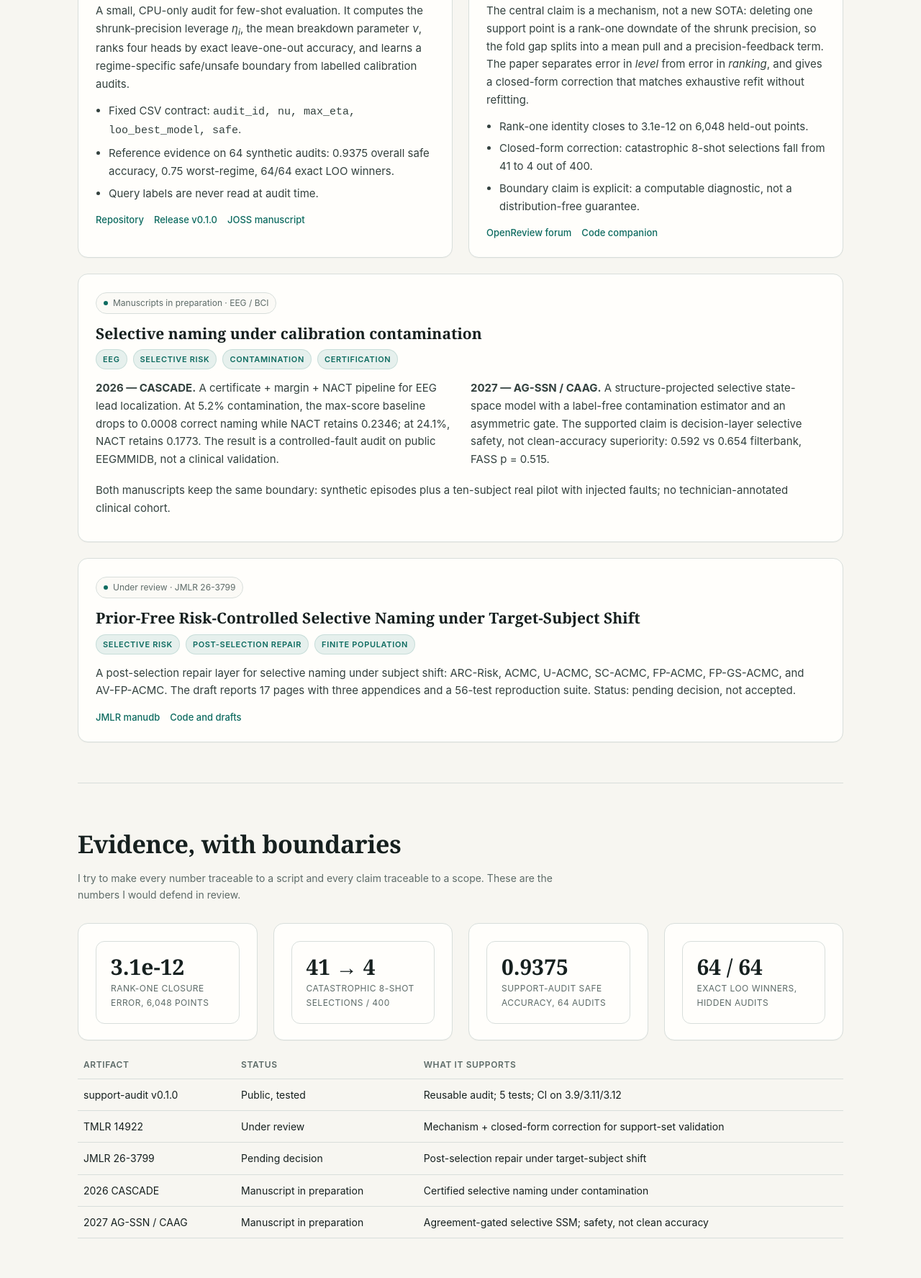
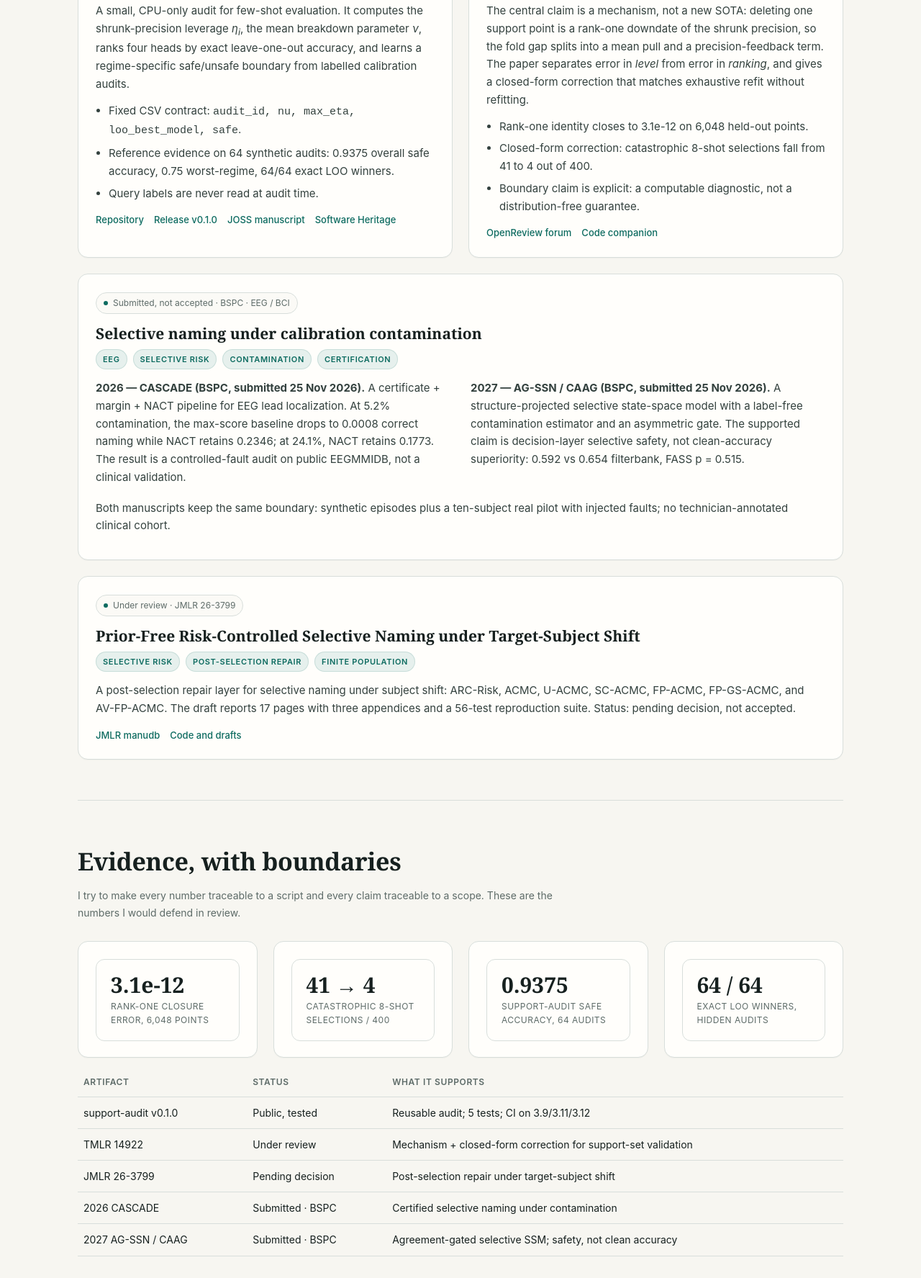
Before and after one commit to lindicaphxag-tech/lindicaphxag-tech.github.io, a plain HTML site: page index.html in a window 1280 px wide. Shown: the part 845-2620 px from the top of the page at 72% size. Drawn offline with Linux system fonts and the light colour scheme; a web font is replaced by a local one.

Commit message:
Update status, ORCID and SWHID

```diff
--- a/index.html
+++ b/index.html
@@ -125,6 +125,7 @@ footer a{border:0}
     <span><strong>Field</strong> Reliable ML · BCI · Evaluation audits</span>
     <span><strong>Email</strong> <a href="mailto:24061721@hdu.edu.cn">24061721@hdu.edu.cn</a></span>
     <span><strong>GitHub</strong> <a href="https://github.com/lindicaphxag-tech">lindicaphxag-tech</a></span>
+    <span><strong>ORCID</strong> <a href="https://orcid.org/0009-0007-3533-1941">0009-0007-3533-1941</a></span>
   </div>
   <nav class="top">
     <a href="#work">Selected work</a>
@@ -154,6 +155,7 @@ footer a{border:0}
         <a href="https://github.com/lindicaphxag-tech/support-audit">Repository</a>
         <a href="https://github.com/lindicaphxag-tech/support-audit/releases/tag/v0.1.0">Release v0.1.0</a>
         <a href="https://github.com/lindicaphxag-tech/support-audit/blob/main/paper.md">JOSS manuscript</a>
+        <a href="https://archive.softwareheritage.org/browse/origin/directory/?origin_url=https://github.com/lindicaphxag-tech/support-audit">Software Heritage</a>
       </div>
     </article>
 
@@ -174,15 +176,15 @@ footer a{border:0}
     </article>
 
     <article class="card full">
-      <div class="status"><span class="dot"></span> Manuscripts in preparation · EEG / BCI</div>
+      <div class="status"><span class="dot"></span> Submitted, not accepted · BSPC · EEG / BCI</div>
       <h3>Selective naming under calibration contamination</h3>
       <div class="tags"><span class="tag">EEG</span><span class="tag">Selective risk</span><span class="tag">Contamination</span><span class="tag">Certification</span></div>
       <div class="two-col">
         <div>
-          <p><strong>2026 — CASCADE.</strong> A certificate + margin + NACT pipeline for EEG lead localization. At 5.2% contamination, the max-score baseline drops to 0.0008 correct naming while NACT retains 0.2346; at 24.1%, NACT retains 0.1773. The result is a controlled-fault audit on public EEGMMIDB, not a clinical validation.</p>
+          <p><strong>2026 — CASCADE (BSPC, submitted 25 Nov 2026).</strong> A certificate + margin + NACT pipeline for EEG lead localization. At 5.2% contamination, the max-score baseline drops to 0.0008 correct naming while NACT retains 0.2346; at 24.1%, NACT retains 0.1773. The result is a controlled-fault audit on public EEGMMIDB, not a clinical validation.</p>
         </div>
         <div>
-          <p><strong>2027 — AG-SSN / CAAG.</strong> A structure-projected selective state-space model with a label-free contamination estimator and an asymmetric gate. The supported claim is decision-layer selective safety, not clean-accuracy superiority: 0.592 vs 0.654 filterbank, FASS p = 0.515.</p>
+          <p><strong>2027 — AG-SSN / CAAG (BSPC, submitted 25 Nov 2026).</strong> A structure-projected selective state-space model with a label-free contamination estimator and an asymmetric gate. The supported claim is decision-layer selective safety, not clean-accuracy superiority: 0.592 vs 0.654 filterbank, FASS p = 0.515.</p>
         </div>
       </div>
       <p style="margin-top:6px">Both manuscripts keep the same boundary: synthetic episodes plus a ten-subject real pilot with injected faults; no technician-annotated clinical cohort.</p>
@@ -217,8 +219,8 @@ footer a{border:0}
       <tr><td>support-audit v0.1.0</td><td>Public, tested</td><td>Reusable audit; 5 tests; CI on 3.9/3.11/3.12</td></tr>
       <tr><td>TMLR 14922</td><td>Under review</td><td>Mechanism + closed-form correction for support-set validation</td></tr>
       <tr><td>JMLR 26-3799</td><td>Pending decision</td><td>Post-selection repair under target-subject shift</td></tr>
-      <tr><td>2026 CASCADE</td><td>Manuscript in preparation</td><td>Certified selective naming under contamination</td></tr>
-      <tr><td>2027 AG-SSN / CAAG</td><td>Manuscript in preparation</td><td>Agreement-gated selective SSM; safety, not clean accuracy</td></tr>
+      <tr><td>2026 CASCADE</td><td>Submitted · BSPC</td><td>Certified selective naming under contamination</td></tr>
+      <tr><td>2027 AG-SSN / CAAG</td><td>Submitted · BSPC</td><td>Agreement-gated selective SSM; safety, not clean accuracy</td></tr>
     </tbody>
   </table>
 </section>
@@ -230,7 +232,7 @@ footer a{border:0}
     <article class="card">
       <h3>support-audit</h3>
       <p>Single-file Python implementation with a CLI, fixed CSV schema, five tests, and a GitHub Actions matrix. Install with <code>pip install support-audit</code>; run with <code>support-audit --input ... --calibration ... --output ...</code>.</p>
-      <div class="links"><a href="https://github.com/lindicaphxag-tech/support-audit">Code</a><a href="https://github.com/lindicaphxag-tech/support-audit/releases/tag/v0.1.0">Release</a></div>
+      <div class="links"><a href="https://github.com/lindicaphxag-tech/support-audit">Code</a><a href="https://github.com/lindicaphxag-tech/support-audit/releases/tag/v0.1.0">Release</a><a href="https://archive.softwareheritage.org/browse/origin/directory/?origin_url=https://github.com/lindicaphxag-tech/support-audit">SWHID</a></div>
     </article>
     <article class="card">
       <h3>Replication package</h3>
```
